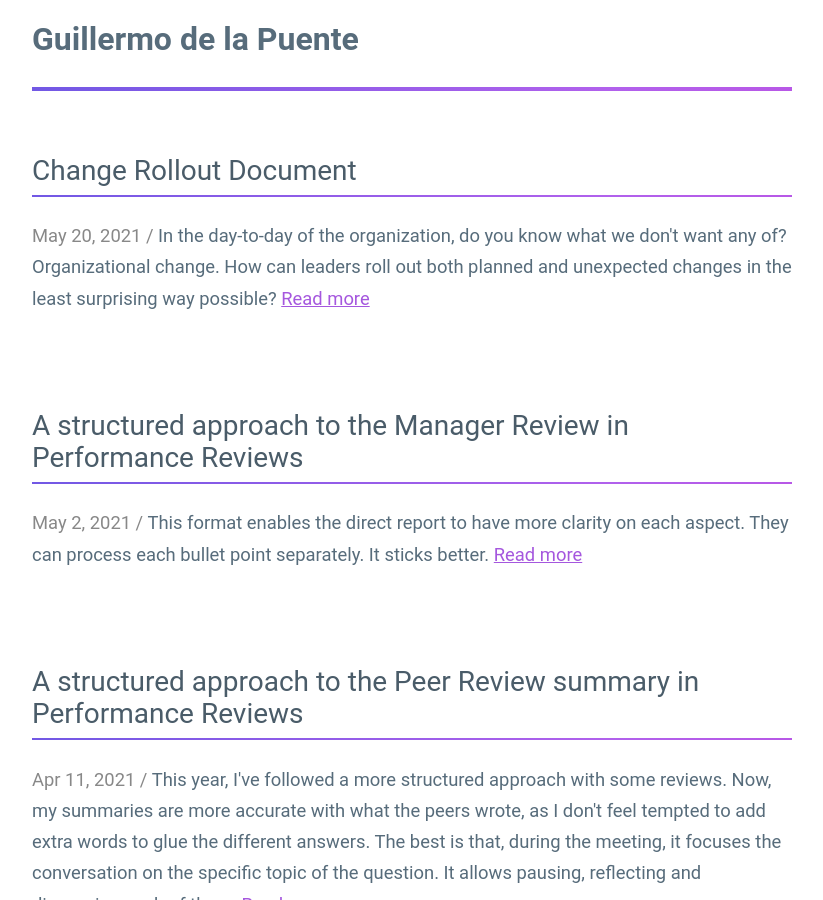
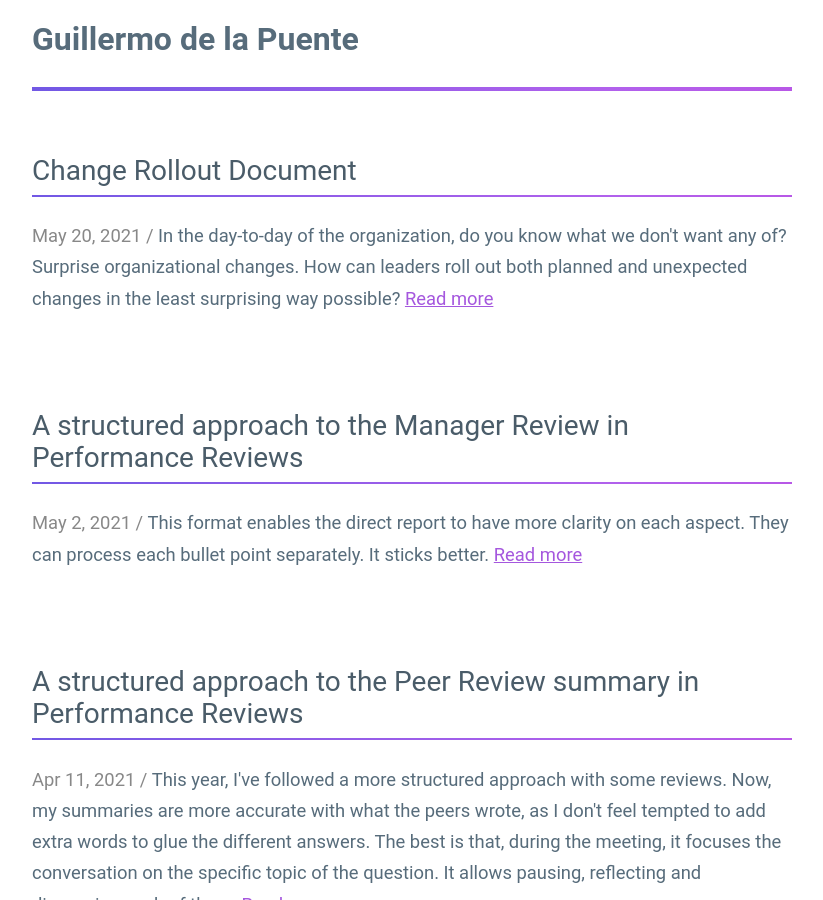
Before and after one commit to guillermodlpa/site, a Jekyll site: the page built from blog.html, in a window 1280 px wide and 900 px high. Shown: the whole window, without its empty margins (228-1051 px from the left). Built offline with Jekyll 4.4.1, drawn with Linux system fonts in a browser that asks for light colours.

Commit message:
Updated Change Rollout Document

```diff
--- a/_posts/2021-05-20-change-rollout-document.markdown
+++ b/_posts/2021-05-20-change-rollout-document.markdown
@@ -2,7 +2,7 @@
 title: Change Rollout Document
 date: 2021-05-20 20:48:00 Z
 excerpt: In the day-to-day of the organization, do you know what we don't want any
-  of? Organizational change. How can leaders roll out both planned and unexpected
+  of? Surprise organizational changes. How can leaders roll out both planned and unexpected
   changes in the least surprising way possible?
 ---
 
```
